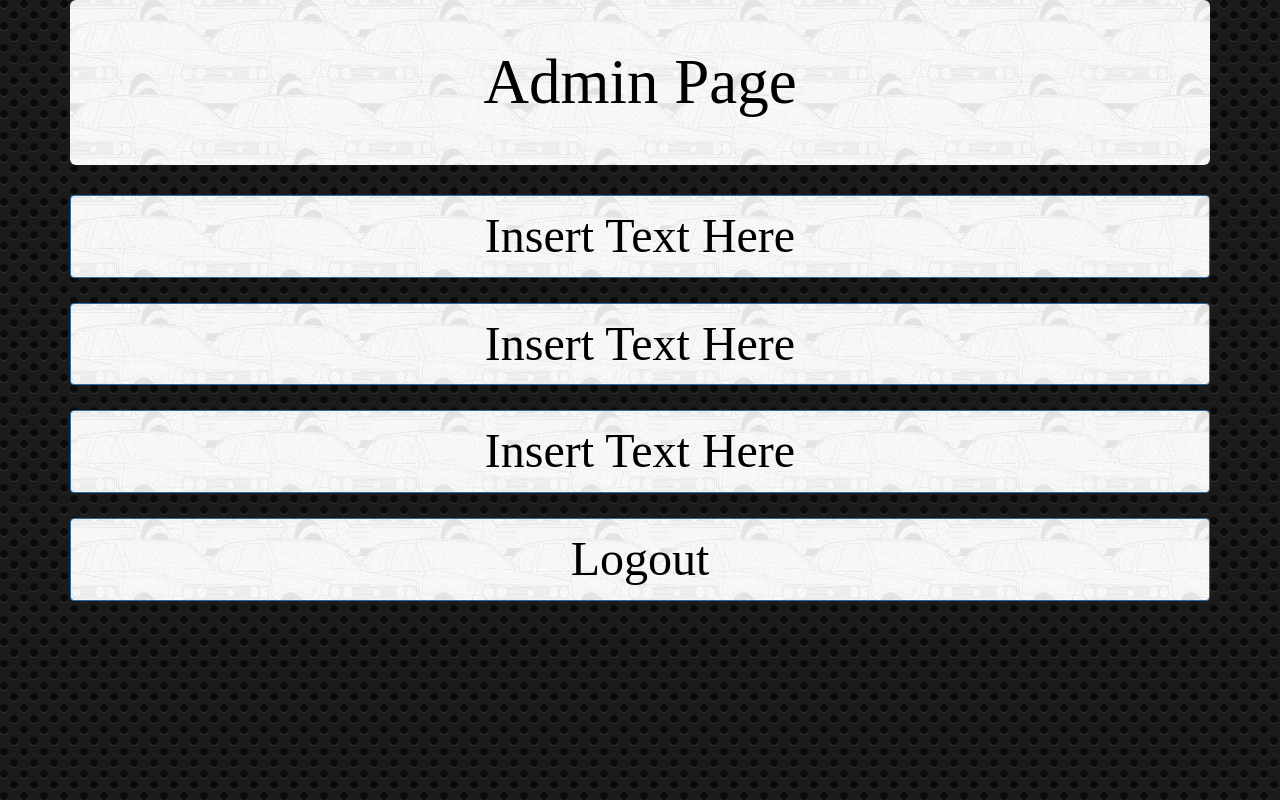
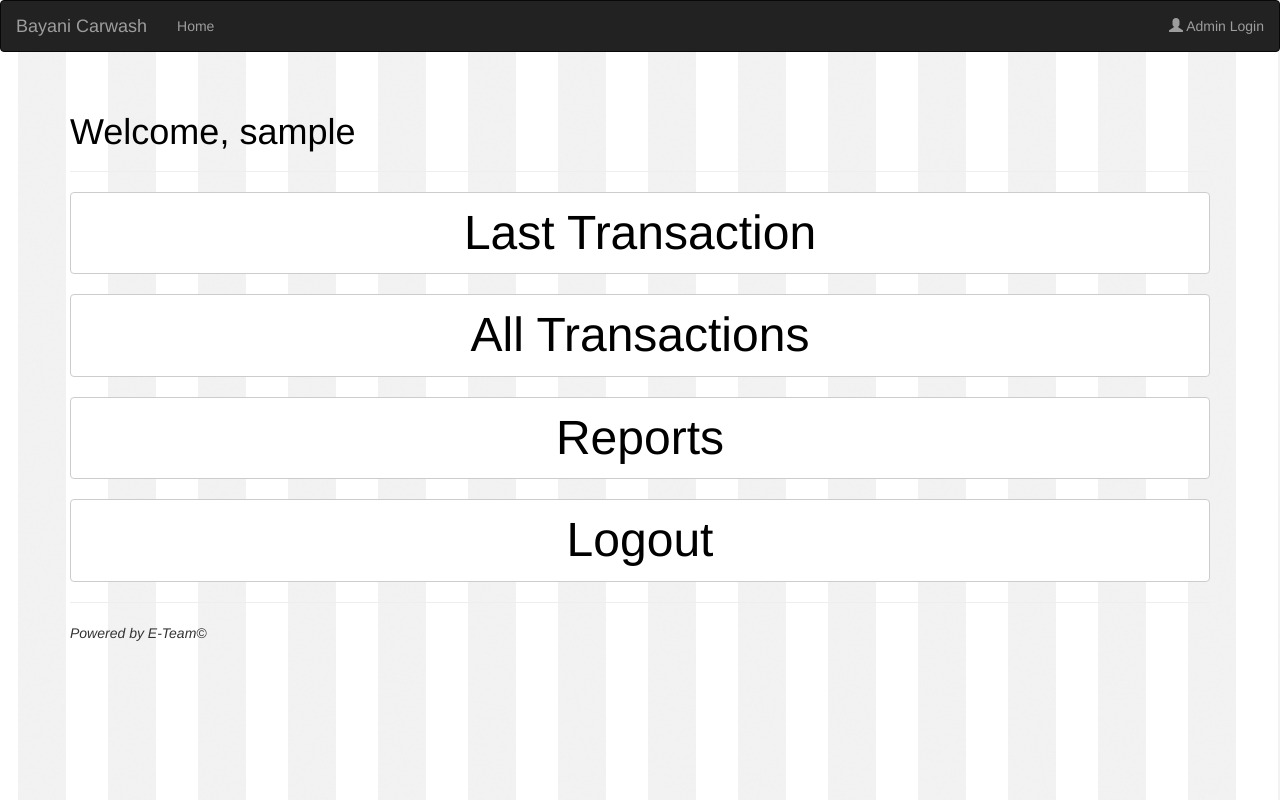
Before and after one commit to SofEng22016/eteam, a PHP site: page /adminPage.php in a window 1280 px wide. Run offline with PHP 8.4, Linux system fonts and the light colour scheme; the visitor is signed in with stand-in values (Sample User, id 1); some libraries are stand-ins or nearby versions.

Commit message:
Added a new UI design to all existing windows

```diff
--- a/BayaniCarwash/adminPage.php
+++ b/BayaniCarwash/adminPage.php
@@ -9,56 +9,66 @@
 		header( 'Content-Type: text/html; charset=utf-8' ); // else, the system will continue on the admin page
 ?>
 
-<!DOCTYPE HTML PUBLIC "-//W3C//DTD HTML 4.01 Frameset//EN">
+<!DOCTYPE html>
 <html>
 <head>
-<meta http-equiv="Content-Type" content="text/html; charset=Cp1252">
-<title>Admin Page</title>
-<link rel="stylesheet" href="http://maxcdn.bootstrapcdn.com/bootstrap/3.3.6/css/bootstrap.min.css">
+<meta charset="utf-8">
+<meta name="viewport" content="width=device-width, initial-scale=1">
+<title>Admin Login</title>
+<link rel="tab icon" href="images\tire.ico">
+<link rel="stylesheet" href="https://bootswatch.com/readable/bootstrap.min.css">
 <script src="https://ajax.googleapis.com/ajax/libs/jquery/1.12.0/jquery.min.js"></script>
 <script src="http://maxcdn.bootstrapcdn.com/bootstrap/3.3.6/js/bootstrap.min.js"></script>
 <link href="styles.css" rel="stylesheet" />
- <style>
+<style>
   body {
- 	 background-image: url("images/carbon_fibre_big.png");
+ 	 background-image: url("images/background3.jpg");
   }
   h1.title{
-     text-align: center;
-     font-family: serif;
-
-
-  }
-  .addCar{
-  	background-image: url("images/polonez_car.png")
+     text-align: left;
   }
 
+  </style>
+</head>
+<body class = "bg">
+<nav class="navbar navbar-inverse">
+  <div class="container-fluid">
+    <div class="navbar-header">
+      <a class="navbar-brand" href="index.html">Bayani Carwash</a>
+    </div>
+    <ul class="nav navbar-nav">
+      <li><a href="index.html">Home</a></li>
+    </ul>
+    <ul class="nav navbar-nav navbar-right">
+      <li><a href="login.php"><span class="glyphicon glyphicon-user"></span> Admin Login</a></li>
+    </ul>
+  </div>
+</nav>
 
-  </style>
+    <div class="container">
+    <div class="page-header">
+    	<h1 class="title"><font color="black">Welcome, <?php echo $_SESSION['loginUser']?></font></h1></div>
+    <div clas ="well well-lg">
 
+    	 <button type="button" class="btn btn-default btn-block addCar hvr-shrink" >
+    	 <font color="black" size="30">Last Transaction</font></button>
+    	 <br><br>
 
-</head>
-    <body>
-    <div class="container">
-    <div class="jumbotron addCar">
-    	<h1 class="title"><font color="black">Admin Page</font></h1>
+    	 <button type="button" class="btn btn-default btn-block addCar hvr-shrink">
+    	 <font color="black" size="30">All Transactions</font></button>
+    	 <br><br>
 
+    	 <button type="button" class="btn btn-default btn-block addCar hvr-shrink">
+    	 <font color="black" size="30">Reports</font></button>
+    	 <br><br>
+    	 <form action="logout.php">
+    	 	<button type="submit" class="btn btn-default btn-block addCar hvr-shrink">
+    	 </form>
+    	 <font color="black" size="30">Logout</font></button>
     </div>
 
-    	 <button type="button" class="btn btn-primary btn-block addCar hvr-shrink" >
-    	 <font color="black" size="30">Insert Text Here</font></button>
-    	 <br><br>
-
-    	 <button type="button" class="btn btn-primary btn-block addCar hvr-shrink">
-    	 <font color="black" size="30">Insert Text Here</font></button>
-    	 <br><br>
-
-    	 <button type="button" class="btn btn-primary btn-block addCar hvr-shrink">
-    	 <font color="black" size="30">Insert Text Here</font></button>
-    	 <br><br>
-    	 <form action="logout.php">
-    	 	<button type="submit" class="btn btn-primary btn-block addCar hvr-shrink">
-    	 </form>
-    	 <font color="black" size="30">Logout</font></button>
+    <hr/>
+    <i>Powered by E-Team&copy;</i>
 
     </div>
     </body>
--- a/BayaniCarwash/styles.css
+++ b/BayaniCarwash/styles.css
@@ -1,72 +1,3 @@
-body, div, h1, h2, h3, h4, h5, h6, p, ul, ol, li, dl, dt, dd, img, form, fieldset, input, textarea, blockquote {
-	margin: 0; padding: 0; border: 0;
-}
-
-body {
-	font: 28px/25px COCOMAT; color: #fff;
-}
-section {
-	overflow-x: hidden; height: 993px;
-}
-
-#first {
-	background:url(images/bg1.jpg) left repeat;
-
-}
-
-	#first p {
-		position: relative; top: 350px; left: 350px;
-		width: 888px; margin: 0 0 30px 0;
-	}
-	#first .btn a {
-		position: relative; top: 10px; left: 275px;
-	}
-	#first .logo {
-		position: relative; top: -180px; left: 100px;
-	}
-	#first .carwash {
-		position: relative; top: -30px; left: 820px;
-	}
-
-#second {
-	background:url(images/bg2.jpg) left repeat;
-
-}
-
-	#second p {
-		position: relative; top: 450px; left: 350px;
-		width: 888px; margin: 0 0 30px 0;
-		color: #656464;
-	}
-	#second .btn a {
-		position: relative; top: 10px; left: 275px;
-	}
-	#second .logo {
-		position: relative; top: 10px; left: 100px;
-	}
-	#second .bucket {
-		position: relative; top: 180px; left: 1050px;
-	}
-
-#third {
-	background:url(images/bg3.jpg) left repeat;
-
-}
-
-	#third p {
-		position: relative; top: 450px; left: 350px;
-		width: 888px; margin: 0 0 30px 0;
-	}
-	#third .btn a {
-		position: relative; top: 10px; left: 275px;
-	}
-	#third .logo {
-		position: relative; top: 10px; left: 100px;
-	}
-	#third .classyCar {
-		position: relative; top: 200px; left: 820px;
-	}
-
 .hvr-shrink {
   display: inline-block;
   vertical-align: middle;
```
Also changed, not shown: BayaniCarwash/carforms.php (+18 -5 lines), BayaniCarwash/customerform.php (+20 -5 lines), BayaniCarwash/index.html (+49 -39 lines), BayaniCarwash/login.php (+28 -10 lines), BayaniCarwash/transaction.php (+19 -6 lines).
